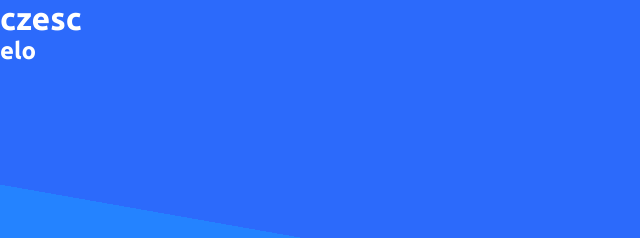
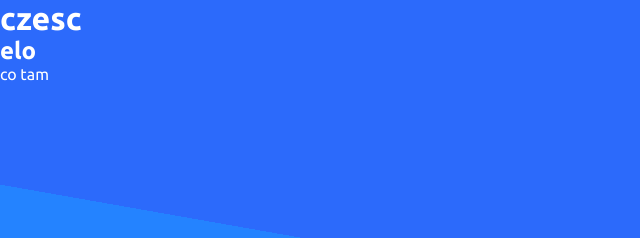
Before and after one commit to karolszyszka091/IIIgit, a plain HTML site: page index.html in a window 1280 px wide. Shown: the top 238 px of the page, 0-640 px from the left. Drawn offline with Linux system fonts and the light colour scheme.

Commit message:
first change

```diff
--- a/index.html
+++ b/index.html
@@ -13,7 +13,7 @@
 <body>
 <h1>czesc</h1>
 <h2>elo</h2>
-
+<p>co tam</p>
 
 </body>
 
```
